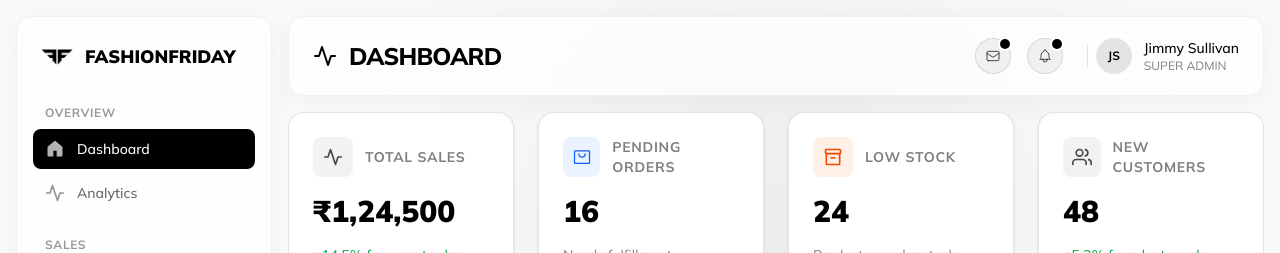
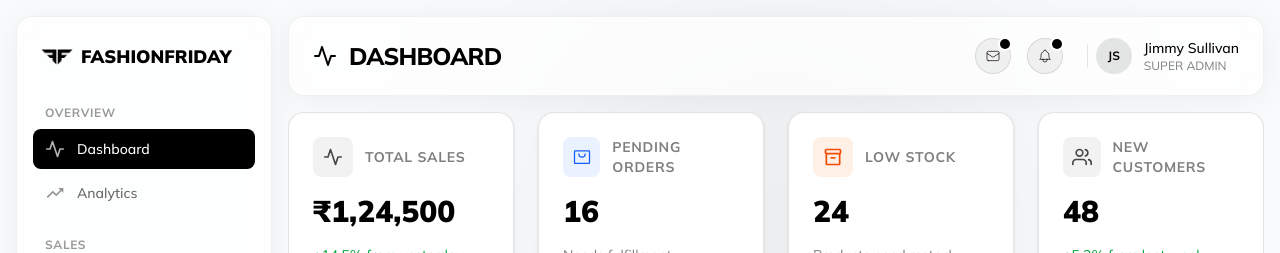
Before and after one commit to FashionFriday-tech/platform, a Next.js app in the folder apps/admin/: page / in a window 1280 px wide. Shown: the top 253 px of the page. Built offline with nearby package versions, Linux system fonts and the light colour scheme.

Commit message:
feat(admin): update dashboard and analytics icons in sidebar

```diff
--- a/apps/admin/src/components/layout/Sidebar.tsx
+++ b/apps/admin/src/components/layout/Sidebar.tsx
@@ -1,8 +1,8 @@
 'use client';
 
 import {
-  HomeIcon,
   ActivityIcon,
+  TrendingUpIcon,
   ShoppingBagIcon,
   PackageIcon,
   CategoryIcon,
@@ -37,7 +37,7 @@ export function Sidebar() {
 
   return (
     <aside className="glass-panel relative sticky top-4 z-10 my-4 mr-2 ml-4 flex hidden h-[calc(100vh-2rem)] w-64 flex-shrink-0 flex-col overflow-hidden rounded-2xl border-black/5 md:flex dark:border-white/5">
-      <div className="flex items-center space-x-3 p-6 pb-2">
+      <div className="flex items-center space-x-2 p-6 pb-2">
         <div className="flex h-8 w-8 items-center justify-center overflow-hidden">
           <img src="/images/logos/ff-logo.png" alt="Fashion Friday" className="h-full w-full object-contain" />
         </div>
@@ -54,14 +54,14 @@ export function Sidebar() {
             </p>
             <div className="space-y-1">
               <Link href="/" className={getLinkClass('/')}>
-                <HomeIcon className="h-5 w-5 opacity-70" />
+                <ActivityIcon className="h-5 w-5 opacity-70" />
                 <span className="text-sm font-medium">Dashboard</span>
               </Link>
               {hasAccess(['SUPER_ADMIN', 'SALES_MANAGER']) && (
-                <a href="#" className="flex items-center space-x-3 rounded-lg px-3 py-2.5 text-black/60 transition-all hover:bg-black/5 hover:text-black dark:text-white/60 dark:hover:bg-white/5 dark:hover:text-white">
-                  <ActivityIcon className="h-5 w-5 opacity-70" />
+                <Link href="/analytics" className={getLinkClass('/analytics')}>
+                  <TrendingUpIcon className="h-5 w-5 opacity-70" />
                   <span className="text-sm font-medium">Analytics</span>
-                </a>
+                </Link>
               )}
             </div>
           </div>
```
